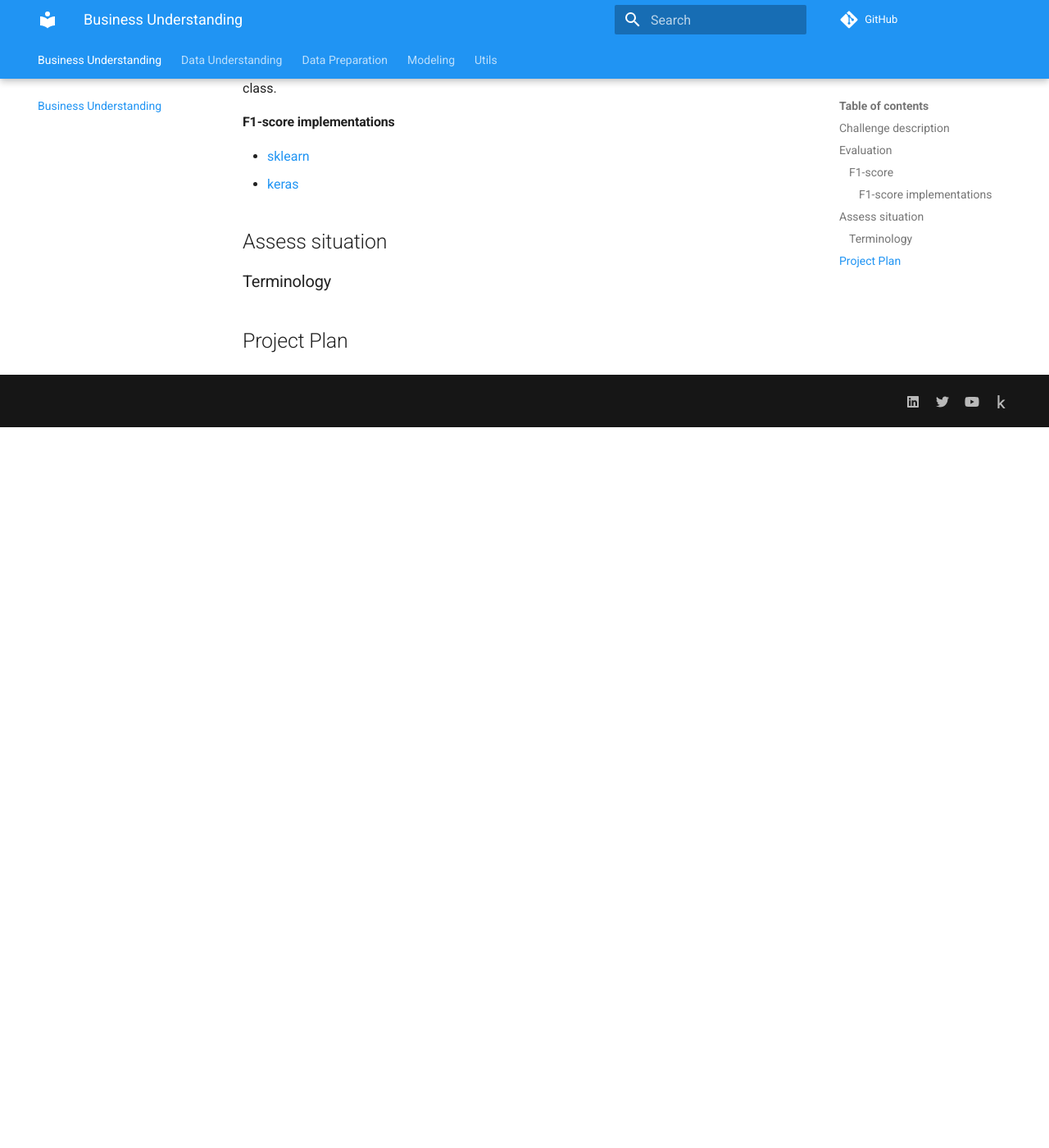
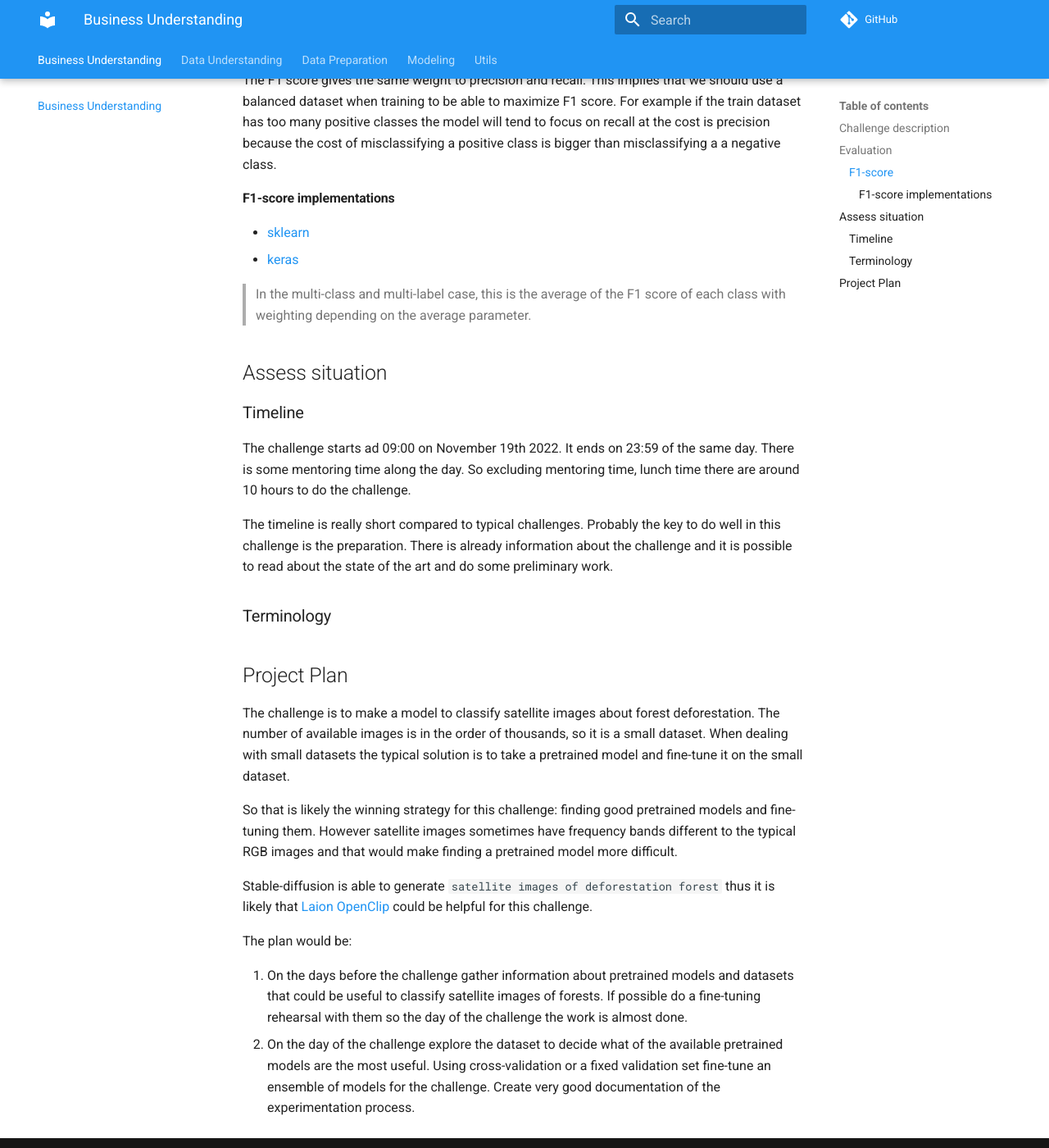
Before and after one commit to ironbar/schneider_zero_deforestation, an MkDocs documentation site: the page built from docs/01_Business_Understanding.md, in a window 1280 px wide and 1400 px high, scrolled down 1905 px. Shown: the whole window at 82% size. Built offline with MkDocs 1.6.1 and Material for MkDocs 9.7.7, drawn with Linux system fonts in a browser that asks for light colours; comment, search, counter and statistics services are not loaded; before the commit the page ends 2426 px from its top, so only the background shows below that; some of the changed text lies outside the part shown.

Commit message:
defined plan for the challenge

```diff
--- a/docs/01_Business_Understanding.md
+++ b/docs/01_Business_Understanding.md
@@ -16,6 +16,10 @@ and write it here with your own words. Use images if they improve the explanatio
 <!--- --->
 
 > The challenge will be to create an image classification model and train it with the training images we provide, once you find the model that maximizes the f1-score, you will have to apply your model to classify the testing images. Your score will depend on the F1-score of your model with the test images, the quality of your code and the explanation of the solution you provide.
+
+<!--- --->
+
+> the dataset will consist of a few thousand satellite images of forests. And a document that relates these images to their respective label. The number of classes will be revealed on the day of the competition.
 
 ## Evaluation
 
@@ -56,6 +60,8 @@ misclassifying a positive class is bigger than misclassifying a a negative class
 - [sklearn](https://scikit-learn.org/stable/modules/generated/sklearn.metrics.f1_score.html)
 - [keras](https://www.tensorflow.org/addons/api_docs/python/tfa/metrics/F1Score)
 
+> In the multi-class and multi-label case, this is the average of the F1 score of each class with weighting depending on the average parameter.
+
 ## Assess situation
 
 <!---This task involves more detailed fact-finding about all of the resources,
@@ -67,6 +73,16 @@ the data analysis goal and project plan
 * other projects. May I have other more interesting projects in the horizon?
  --->
 
+### Timeline
+
+The challenge starts ad 09:00 on November 19th 2022. It ends on 23:59 of the same day. There is some mentoring time along the day. So excluding mentoring time, lunch
+time there are around 10 hours to do the challenge.
+
+The timeline is really short compared to typical challenges. Probably the key to
+do well in this challenge is the preparation. There is already information about
+the challenge and it is possible to read about the state of the art and do some
+preliminary work.
+
 ### Terminology
 
 <!--- Sometimes the field of the challenge has specific terms, if that is the
@@ -77,3 +93,25 @@ case write them here, otherwise delete this section.--->
 <!--- Write initial ideas for the project. This is just initial thoughts,
 during the challenge I will have a better understanding of the project and
 with better information I could decide other actions not considered here.--->
+
+The challenge is to make a model to classify satellite images about forest deforestation. The number
+of available images is in the order of thousands, so it is a small dataset. When dealing with small
+datasets the typical solution is to take a pretrained model and fine-tune it on the small dataset.
+
+So that is likely the winning strategy for this challenge: finding good pretrained
+models and fine-tuning them. However satellite images sometimes have frequency bands
+different to the typical RGB images and that would make finding a pretrained model
+more difficult.
+
+Stable-diffusion is able to generate `satellite images of deforestation forest` thus
+it is likely that [Laion OpenClip](https://laion.ai/blog/large-openclip/) could be
+helpful for this challenge.
+
+The plan would be:
+
+1. On the days before the challenge gather information about pretrained models and datasets that
+   could be useful to classify satellite images of forests. If possible do a fine-tuning rehearsal
+   with them so the day of the challenge the work is almost done.
+2. On the day of the challenge explore the dataset to decide what of the available pretrained models
+   are the most useful. Using cross-validation or a fixed validation set fine-tune an ensemble of
+   models for the challenge. Create very good documentation of the experimentation process.
```
